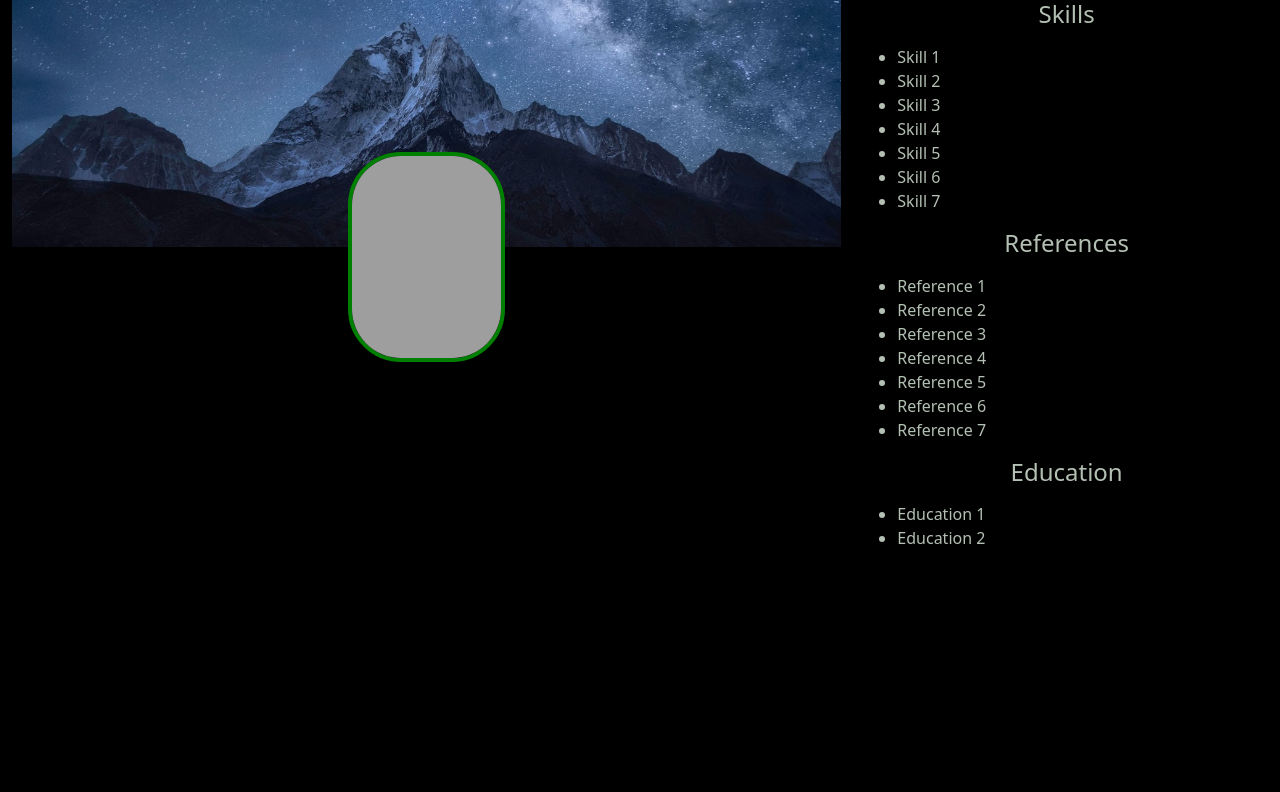
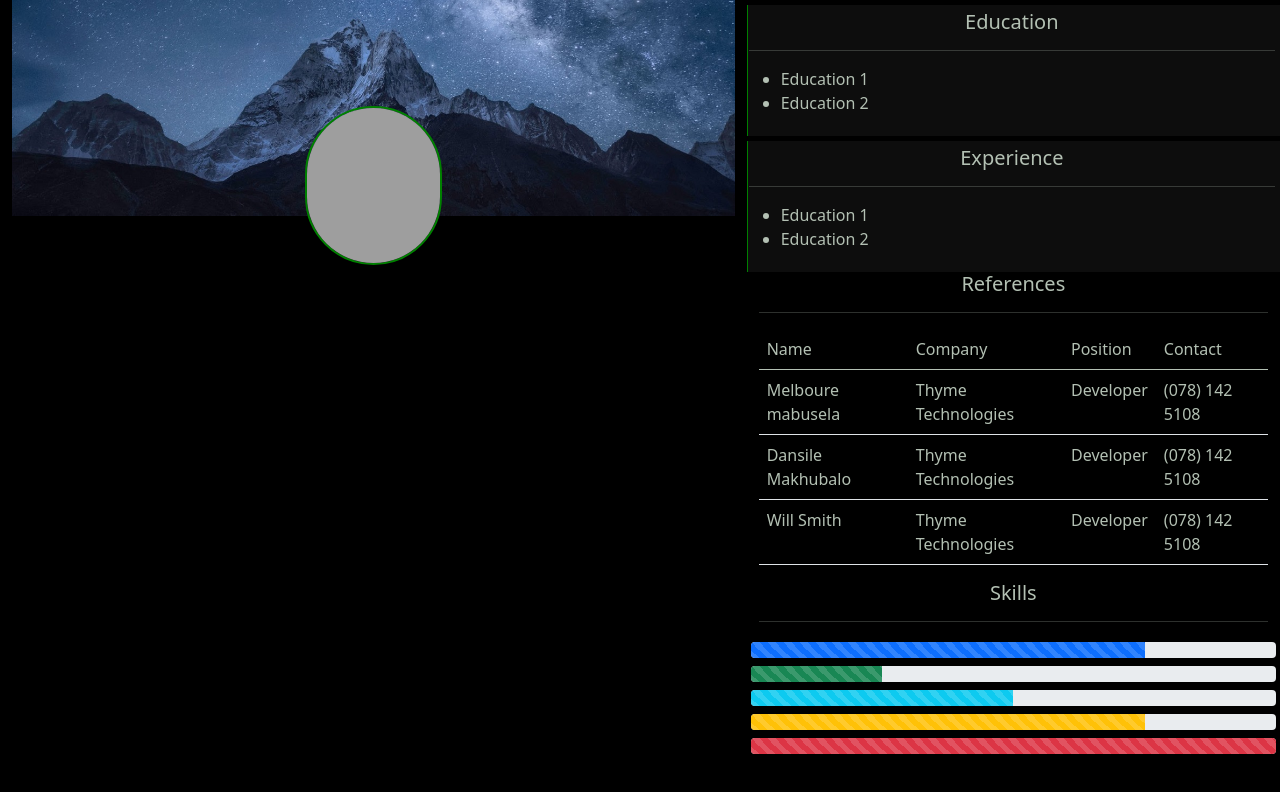
Before and after one commit to Melboure/myPortfolio.github.io, a plain HTML site: page index.html in a window 1280 px wide. Drawn offline with nearby package versions, Linux system fonts and the light colour scheme.

Commit message:
Style Updates

```diff
--- a/index.html
+++ b/index.html
@@ -4,88 +4,60 @@
     <!-- Required meta tags -->
     <meta charset="utf-8">
     <meta name="viewport" content="width=device-width, initial-scale=1">
-
     <!-- Bootstrap CSS -->
     <link href="https://cdn.jsdelivr.net/npm/bootstrap@5.0.2/dist/css/bootstrap.min.css" rel="stylesheet" integrity="sha384-EVSTQN3/azprG1Anm3QDgpJLIm9Nao0Yz1ztcQTwFspd3yD65VohhpuuCOmLASjC" crossorigin="anonymous">
-
     <title>Hello, world!</title>
-
     <style>
-      body, html{
-        background:black;
-        color:rgb(179, 192, 179)
+        body, html {
+            background: black;
+            color: rgb(179, 192, 179)
         }
 
-      .bannerBg{
+        .bannerBg {
             content: url(Contents/background.jpg);
             width: 100%;
         }
 
-      .profilePic{
+        .profilePic {
           content: url(Contents/melboure.jpg);
           width: 19%;
-    height: 37%;
+          height: 21%;
           display: block;
           position: relative;
           margin: 0 auto;
-    bottom: 95px;
-    border: 4px solid green;
-    border-radius: 53px;
+          bottom: 110px;
+          border: 2px solid green;
+          border-radius: 93px;
+          content-visibility: auto;
+        }
+
+        .skilsProgress {
+            padding: 4px;
+        }
+
+        .sectionContainer {
+          background: #ffffff0d;
+          margin-top: 5px;
+          padding: 5px 5px 5px 1px;
+          border-left: 1px solid green;
         }
     </style>
 </head>
 <body
    <div class="container-fluid">
       <div class="row">
-      <div class="col-8">
+         <div class="col-7">
             <div class="bannerBg"></div>
             <div class="profilePic"></div>
+         </div>
+         <div class="col-5">
+             <div class="row">
 
-      </div>
-
-      <div class="col-4">
-        <div class="row">
-          <div class="col">
-            <h4 style="text-align: center;">
-              Skills
-            </h1>
-
-            <p>
-              <ul>
-                <li>Skill 1</li>
-                <li>Skill 2</li>
-                <li>Skill 3</li>
-                <li>Skill 4</li>
-                <li>Skill 5</li>
-                <li>Skill 6</li>
-                <li>Skill 7</li>
-              </ul>
-            </p>
-          </div>
-
-        <div>
-            <h4 style="text-align: center;">
-              References
-            </h1>
-
-            <p>
-              <ul>
-                <li>Reference 1</li>
-                <li>Reference 2</li>
-                <li>Reference 3</li>
-                <li>Reference 4</li>
-                <li>Reference 5</li>
-                <li>Reference 6</li>
-                <li>Reference 7</li>
-              </ul>
-            </p>
-          </div>
-
-          <div>
-            <h4 style="text-align: center;">
+                 <div class="sectionContainer">
+                     <h5 style="text-align: center;">
                          Education
-            </h1>
-
+                     </h5>
+                     <hr />
                      <p>
                          <ul>
                              <li>Education 1</li>
@@ -94,15 +66,100 @@
                      </p>
                  </div>
 
+                 <div class="sectionContainer">
+                     <h5 style="text-align: center;">
+                         Experience
+                     </h5>
+                     <hr />
+                     <p>
+                         <ul>
+                             <li>Education 1</li>
+                             <li>Education 2</li>
+                         </ul>
+                     </p>
+                 </div>
+
+                 <div class="">
+                     <h5 style="text-align: center;">
+                         References
+                         </h5>
+                     <hr />
+                         <p>
+                             <table class="table table-hover" style="color: rgb(179, 192, 179);">
+                               <thead>
+                                 <tr>
+                                   <td>Name</td>
+                                   <td>Company</td>
+                                   <td>Position</td>
+                                   <td>Contact</td>
+                                 </tr>
+                               </thead>
+
+                               <tbody>
+                                 <tr>
+                                   <td>Melboure mabusela</td>
+                                   <td>Thyme Technologies</td>
+                                   <td>Developer</td>
+                                   <td>(078) 142 5108</td>
+                                 </tr>
+
+                                 <tr>
+                                  <td>Dansile Makhubalo</td>
+                                  <td>Thyme Technologies</td>
+                                   <td>Developer</td>
+                                  <td>(078) 142 5108</td>
+                                </tr>
+
+                                <tr>
+                                  <td>Will Smith</td>
+                                  <td>Thyme Technologies</td>
+                                   <td>Developer</td>
+                                  <td>(078) 142 5108</td>
+                                </tr>
+                               </tbody>
+                             </table>
+                         </p>
+                 </div>
+
+                 <div>
+                     <h5 style="text-align: center;">Skills</h5>
+                     <hr />
+                     <div class="row">
+                         <div class="col-12 skilsProgress">
+                             <div class="progress">
+                                 <div class="progress-bar progress-bar-striped progress-bar-animated" role="progressbar" aria-valuenow="75" aria-valuemin="0" aria-valuemax="100" style="width: 75%"></div>
+                             </div>
+                         </div>
+                         <div class="col-12 skilsProgress">
+                             <div class="progress">
+                                 <div class="progress-bar progress-bar-striped progress-bar-animated bg-success" role="progressbar" style="width: 25%" aria-valuenow="25" aria-valuemin="0" aria-valuemax="100"></div>
+                             </div>
+                         </div>
+                         <div class="col-12 skilsProgress">
+                             <div class="progress">
+                                 <div class="progress-bar progress-bar-striped progress-bar-animated bg-info" role="progressbar" style="width: 50%" aria-valuenow="50" aria-valuemin="0" aria-valuemax="100"></div>
+                             </div>
+                         </div>
+                         <div class="col-12 skilsProgress">
+                             <div class="progress">
+                                 <div class="progress-bar progress-bar-striped progress-bar-animated bg-warning" role="progressbar" style="width: 75%" aria-valuenow="75" aria-valuemin="0" aria-valuemax="100"></div>
+                             </div>
+                         </div>
+                         <div class="col-12 skilsProgress">
+                             <div class="progress">
+                                 <div class="progress-bar progress-bar-striped progress-bar-animated bg-danger" role="progressbar" style="width: 100%" aria-valuenow="100" aria-valuemin="0" aria-valuemax="100"></div>
+                             </div>
+                         </div>
+                     </div>
+
                  </div>
              </div>
          </div>
       </div>
-
+   </div>
 <!-- Optional JavaScript; choose one of the two! -->
 <!-- Option 1: Bootstrap Bundle with Popper -->
    <script src="https://cdn.jsdelivr.net/npm/bootstrap@5.0.2/dist/js/bootstrap.bundle.min.js" integrity="sha384-MrcW6ZMFYlzcLA8Nl+NtUVF0sA7MsXsP1UyJoMp4YLEuNSfAP+JcXn/tWtIaxVXM" crossorigin="anonymous"></script>
-
 <!-- Option 2: Separate Popper and Bootstrap JS -->
 <!--
    <script src="https://cdn.jsdelivr.net/npm/@popperjs/core@2.9.2/dist/umd/popper.min.js" integrity="sha384-IQsoLXl5PILFhosVNubq5LC7Qb9DXgDA9i+tQ8Zj3iwWAwPtgFTxbJ8NT4GN1R8p" crossorigin="anonymous"></script>
```
Lines whose indentation alone changed are shown as unchanged.
